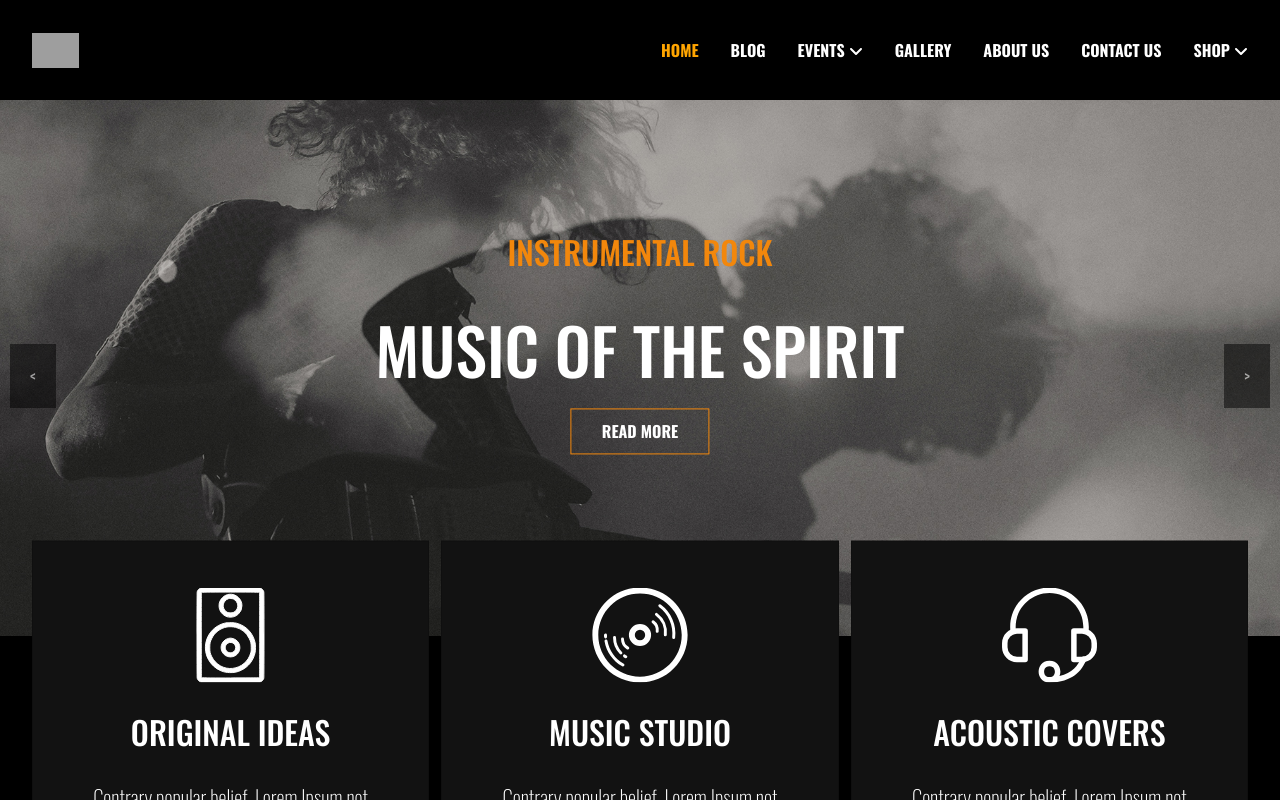
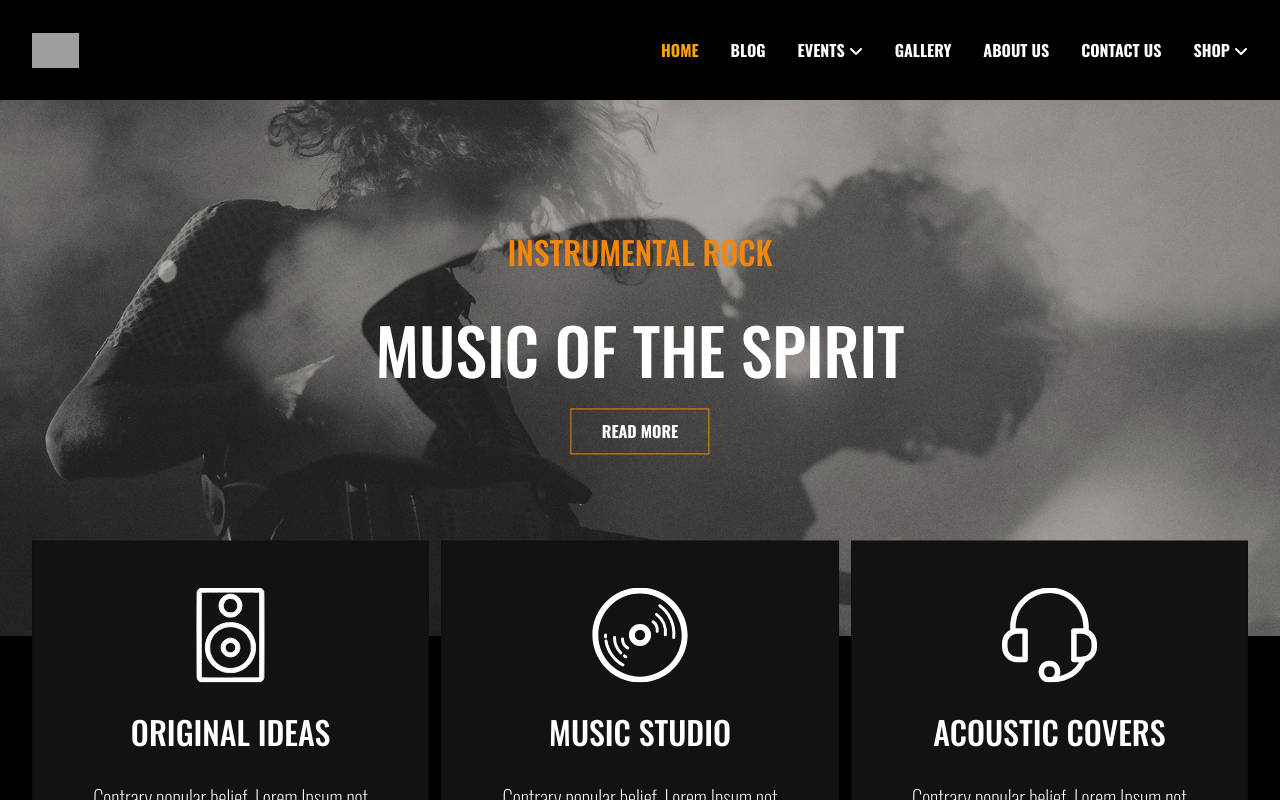
Before and after one commit to AndreaMargutti/proj-html-vuejs, a Vue app: page / in a window 1280 px wide. Shown: the top 800 px of the page. Built offline with nearby package versions, Linux system fonts and the light colour scheme; grey boxes are pictures that could not be loaded.

Commit message:
Fixed Slider Buttons

```diff
--- a/src/components/MainTopJumbo.vue
+++ b/src/components/MainTopJumbo.vue
@@ -38,7 +38,8 @@ export default {
 <template>
   <section id="jumbo">
     <img :src="getImgPaths(this.imageList[this.activeIndex])" alt="" />
-    <button class="slide-btn left" @click="changeImg"><</button>
+    <button class="slide-btn left" @click="changeImg"><i
+      class="fa-solid fa-angle-left"></i></button>
     <div class="centered">
       <h2 v-if="this.activeIndex === 0">Instrumental Rock</h2>
       <h2 v-else="this.activeIndex === 1">Instrumental Rock</h2>
@@ -46,7 +47,8 @@ export default {
       <h1 v-else="this.activeIndex === 1">Music of the spirit</h1>
       <ReadMoreBtn :text="buttonText" />
     </div>
-    <button class="slide-btn right" @click="changeImg">></button>
+    <button class="slide-btn right" @click="changeImg"><i
+      class="fa-solid fa-angle-right"></i></button>
   </section>
 </template>
 
@@ -80,16 +82,27 @@ export default {
   }
   //bottoni
   .slide-btn {
+    display: none;
     position: absolute;
     top: 50%;
     //stile dei bottoni
     color: #ffffff;
-    padding: 20px;
+    padding: 10px 15px;
     margin: 0 10px;
     background-color: #000000;
     opacity: 0.5;
     border: none;
+
+    &:hover {
+      opacity: 1;
+      box-shadow: 0px 0px 2px #777;
+    }
   }
+
+  &:hover .slide-btn {
+    display: block;
+  }
+
   .left {
     left: 0;
   }
```
